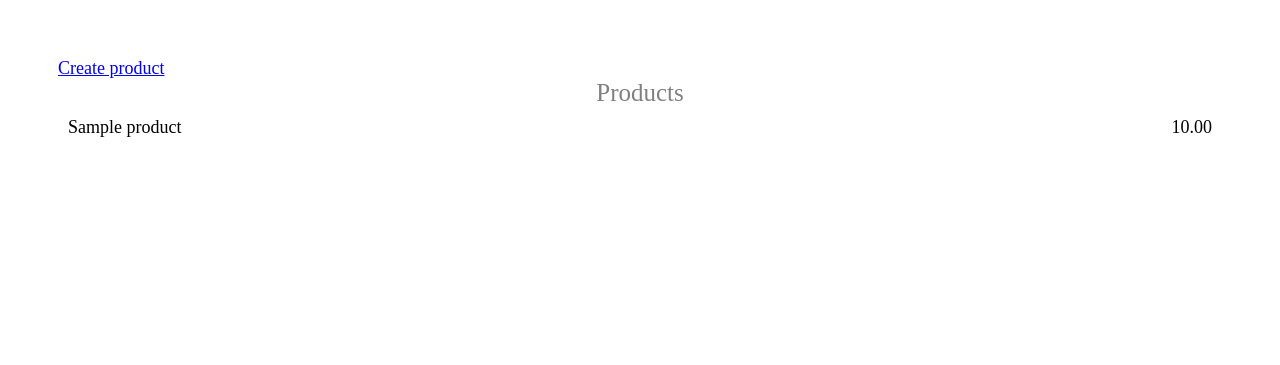
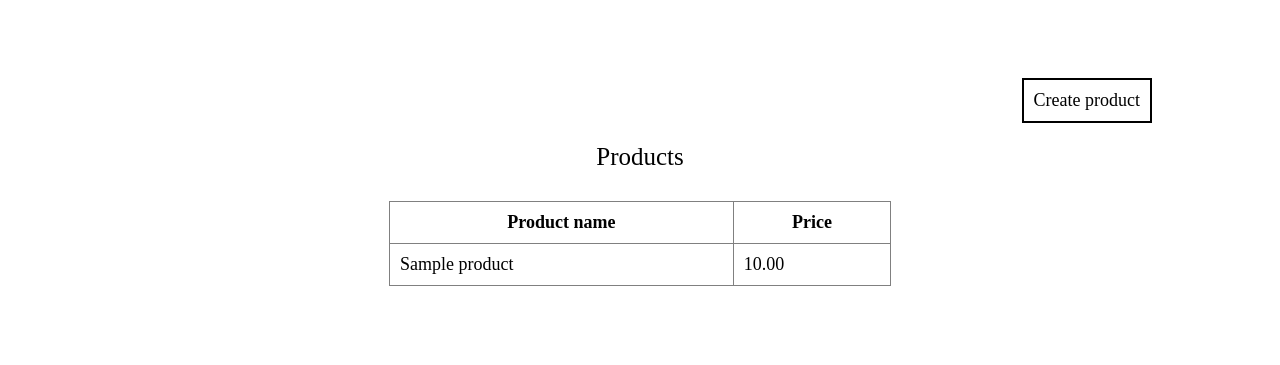
Before and after one commit to MariaAfanaseva/Python_tasks, a Django app: page / in a window 1280 px wide. Shown: the top 365 px of the page. Run offline with Django 3.2, Linux system fonts and the light colour scheme; tables that the repository leaves empty hold one stand-in row (values such as "Sample post").

Commit message:
Added jquary for creating new product.

```diff
--- a/django_project/mainapp/forms.py
+++ b/django_project/mainapp/forms.py
@@ -6,3 +6,9 @@ class ProductForm(ModelForm):
     class Meta:
         model = Product
         fields = '__all__'
+
+    def __init__(self, *args, **kwargs):
+        super(ProductForm, self).__init__(*args, **kwargs)
+        for field_name, field in self.fields.items():
+            field.widget.attrs['placeholder'] = field.label
+            field.widget.attrs['class'] = 'add_product_field'
--- a/django_project/mainapp/views.py
+++ b/django_project/mainapp/views.py
@@ -1,6 +1,8 @@
-from django.views.generic import ListView, CreateView
-from django.urls import reverse_lazy
+from django.http import JsonResponse
+from django.template.loader import render_to_string
+from django.views.generic import ListView, View
 from mainapp.models import Product
+from mainapp.forms import ProductForm
 
 
 class IndexListView(ListView):
@@ -9,8 +11,31 @@ class IndexListView(ListView):
     context_object_name = 'product_list'
 
 
-class CreateProduct(CreateView):
-    template_name = 'mainapp/new_product.html'
-    model = Product
-    fields = '__all__'
-    success_url = reverse_lazy('main:index')
+class CreateProduct(View):
+    new_product = 'mainapp/new_product.html'
+    products_table = 'mainapp/products_table.html'
+    form = ProductForm
+    response = {'result': ''}
+
+    def get(self, request):
+        self.response['result'] = render_to_string(self.new_product,
+                                                   {'form': ProductForm()},
+                                                   request=request)
+        return JsonResponse(self.response)
+
+    def post(self, request):
+        add_product_form = self.form(request.POST)
+        if add_product_form.is_valid():
+            add_product_form.save()
+            self.response['form_is_valid'] = True
+            self.response['result'] = render_to_string(self.products_table,
+                                                       {'product_list': Product.objects.all()},
+                                                       request=request)
+            return JsonResponse(self.response)
+        else:
+            print(add_product_form.errors)
+            self.response['form_is_valid'] = False
+            self.response['result'] = render_to_string(self.new_product,
+                                                       {'form': add_product_form},
+                                                       request=request)
+            return JsonResponse(self.response)
--- a/django_project/static/css/style.css
+++ b/django_project/static/css/style.css
@@ -1,20 +1,102 @@
 body{
     color: black;
     font-size: 18px;
-    padding: 50px;
+    padding: 50px 100px;
 }
 
 .title{
     text-align: center;
     font-size: 25px;
-    color: grey;
 }
 
 .products{
     display: flex;
-    justify-content: space-between;
+    justify-content: center;
+    margin: 30px;
 }
 
-.product_name, .product_price{
+.products table{
+    width: 50%;
+    border-collapse: collapse;
+}
+
+.products table th,
+.products table td{
     padding: 10px;
+    border: grey 1px solid;
 }
+
+.btn{
+    padding: 10px;
+    border: black 2px solid;
+    text-decoration: none;
+    color: black;
+    cursor: pointer;
+}
+
+.btn_block{
+    display: flex;
+    justify-content: flex-end;
+    margin: 20px;
+}
+
+.btn:hover{
+    background-color: black;
+    color: white;
+}
+
+.overlay {
+    background-color: rgba(0, 0, 0, 0.6);
+    position: absolute;
+    top: 0;
+    left: 0;
+    width: 100%;
+    height: 100%;
+    z-index: 1;
+}
+
+.modal {
+    background-color: rgb(230, 230, 230);
+    z-index: 2;
+    position: absolute;
+    top: 30%;
+    left: 40%;
+}
+
+.close {
+    color: #aaa;
+    float: right;
+    font-size: 35px;
+    font-weight: bold;
+    margin: 5px 15px;
+    cursor: pointer;
+}
+
+.close:hover {
+    color: red;
+}
+
+.invisible{
+    display: none;
+}
+
+.add_product_block{
+    margin: 30px 50px;
+}
+
+.add_product_title{
+    text-align: center;
+    font-size: 30px;
+    margin-top: 40px;
+}
+
+.add_product_field{
+    padding: 10px;
+    width: 300px;
+    font-size: 20px;
+}
+
+.error{
+    font-size: 16px;
+    color: red;
+}
--- /dev/null
+++ b/django_project/static/js/main.js
@@ -0,0 +1,45 @@
+function createProduct(form, form_url) {
+    const products_table = $('#products_table');
+   $('#create_btn').off('click').on('click', () => {
+        $.ajax(
+            {
+                url: form_url,
+                type: 'POST',
+                data: form.serialize(),
+                success: (data) => {
+                    console.log(data);
+                    if (data.form_is_valid) {
+                        $('#add_product_modal').addClass('invisible');
+                        products_table.html(data.result);
+                    } else {
+                        $('.add_product_block').html(data.result);
+                    }
+                }
+            }
+            )
+        })
+}
+
+function openModal(){
+    const form = $('#create_product_form');
+    const form_url = form.attr('action');
+    $('#create_product').off('click').on('click', () => {
+         $.ajax(
+            {
+                url: form_url,
+                type: 'GET',
+                success: (data) => {
+                    $('.add_product_block').html(data.result);
+                }
+            }
+            );
+        $('#add_product_modal').removeClass('invisible');
+        createProduct(form, form_url);
+    });
+
+    $('#close_modal').off('click').on('click', () => {
+        $('#add_product_modal').addClass('invisible');
+    });
+}
+
+$(document).ready(openModal);
--- a/django_project/templates/mainapp/base.html
+++ b/django_project/templates/mainapp/base.html
@@ -4,10 +4,15 @@
 <head>
     <meta charset="UTF-8">
     <title>Store</title>
+    <link rel="shortcut icon" type="image/png" href="{% static 'img/favicon.ico' %}" />
     <link rel="stylesheet" type="text/css" href="{% static 'css/style.css' %}">
 </head>
 <body>
 {% block content %}
 {% endblock %}
+{% block js %}
+    <script src="https://ajax.googleapis.com/ajax/libs/jquery/3.5.1/jquery.min.js"></script>
+    <script src="{% static 'js/main.js' %}"></script>
+{% endblock %}
 </body>
 </html>
--- a/django_project/templates/mainapp/index.html
+++ b/django_project/templates/mainapp/index.html
@@ -1,11 +1,25 @@
 {% extends 'mainapp/base.html' %}
 {% block content %}
-    <a href="{% url 'main:create' %}">Create product</a>
+    <div class="btn_block">
+        <a class="btn"
+           id="create_product">Create product</a>
+    </div>
     <div class="title">Products</div>
-    {% for product in product_list %}
-        <div class="products">
-            <div class="product_name">{{ product.name }}</div>
-            <div class="product_price">{{ product.price }}</div>
+        <div class="products" id="products_table">
+            {% include 'mainapp/products_table.html' %}
         </div>
-    {% endfor %}
+    <div class="overlay invisible" id="add_product_modal">
+        <div class="modal">
+            <div class="close" id="close_modal">&times;</div>
+            <form id="create_product_form" action="{% url 'main:create' %}"  method="post" enctype="multipart/form-data">
+                <div class="add_product_title">Create product</div>
+                <div class="add_product_block">
+                    {% include 'mainapp/new_product.html' %}
+                </div>
+                <div class="btn_block"><a class="btn" id="create_btn">Create</a></div>
+
+            </form>
+        </div>
+    </div>
+
 {% endblock %}
--- a/django_project/templates/mainapp/new_product.html
+++ b/django_project/templates/mainapp/new_product.html
@@ -1,17 +1,7 @@
-{% extends 'mainapp/base.html' %}
-{% block content %}
-    <a href="{% url 'main:index' %}">Home</a>
-    <form action="{% url 'main:create' %}"  method="post" enctype="multipart/form-data">
 {% csrf_token %}
-        <div>
-            <div>Create product</div>
 {% for field in form %}
     {% for err in field.errors %}
-                    <p>{{ err }}</p>
+        <p class="error">{{ err }}</p>
     {% endfor %}
     <p>{{ field }}</p>
 {% endfor %}
-            <div><button type="submit">Create</button></div>
-        </div>
-    </form>
-{% endblock %}
--- /dev/null
+++ b/django_project/templates/mainapp/products_table.html
@@ -0,0 +1,12 @@
+<table>
+    <tr>
+        <th>Product name</th>
+        <th>Price</th>
+    </tr>
+    {% for product in product_list %}
+        <tr>
+            <td>{{ product.name }}</td>
+            <td>{{ product.price }}</td>
+        </tr>
+    {% endfor %}
+</table>
```
Also changed, not shown: django_project/static/img/favicon.ico (added). Lines whose indentation alone changed are shown as unchanged.
